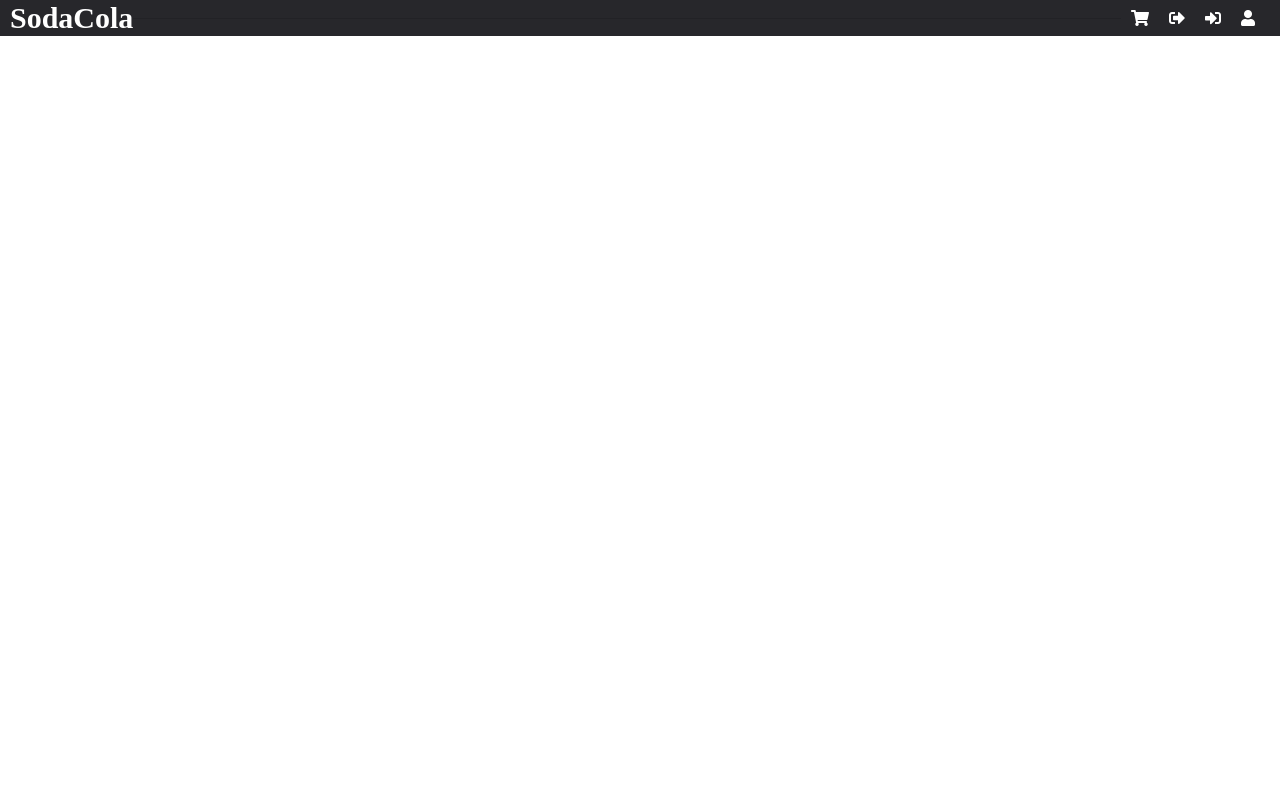
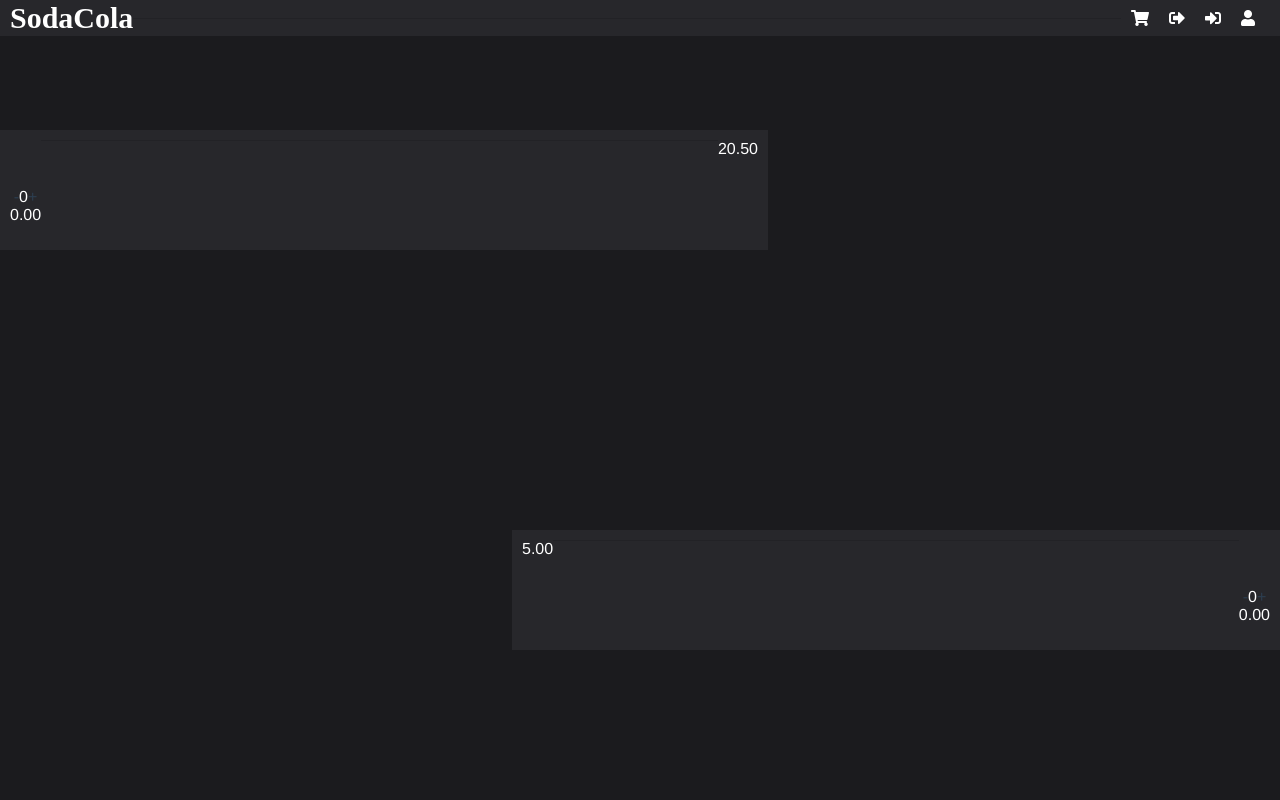
Before and after one commit to LuccaBarroso/vueecommerce, a Vue app: page / in a window 1280 px wide. Shown: the top 800 px of the page. Built offline with nearby package versions, Linux system fonts and the light colour scheme; a web font is replaced by a local one.

Commit message:
started productDisplay

```diff
--- a/package.json
+++ b/package.json
@@ -11,7 +11,8 @@
     "core-js": "^3.6.5",
     "vue": "^2.6.11",
     "vue-router": "^3.2.0",
-    "vuetify": "^2.5.9"
+    "vuetify": "^2.5.9",
+    "vuex": "^3.6.2"
   },
   "devDependencies": {
     "@fortawesome/fontawesome-free": "^5.15.4",
--- a/src/components/NavBar.vue
+++ b/src/components/NavBar.vue
@@ -18,6 +18,7 @@ export default {
 
 <style lang="scss" scoped>
 .topbar {
+  z-index: 1;
   display: flex;
   width: 100vw;
   position: fixed;
--- /dev/null
+++ b/src/components/productDisplay.vue
@@ -0,0 +1,27 @@
+<template>
+  <ul class="products">
+    <li v-for="item in products" :key="item.id">
+      <product-display-item v-bind="item" />
+    </li>
+  </ul>
+</template>
+
+<script>
+import productDisplayItem from "./productDisplayItem.vue";
+export default {
+  components: { productDisplayItem },
+  data() {
+    return { products: this.$store.state.products };
+  },
+};
+</script>
+
+<style lang="scss" scoped>
+.products {
+  padding-top: 50px;
+  width: 100%;
+  background-color: #1b1b1e;
+  display: flex;
+  flex-direction: column;
+}
+</style>
--- /dev/null
+++ b/src/components/productDisplayItem.vue
@@ -0,0 +1,79 @@
+<template>
+  <div class="item">
+    <div class="info" :class="{ odd: isOdd() }">
+      <div class="qntbox">
+        <div class="qnt">
+          <button>-</button>
+          <p>0</p>
+          <button>+</button>
+        </div>
+        <div class="total">
+          <p>0.00</p>
+        </div>
+      </div>
+      <v-divider></v-divider>
+      <div class="price">
+        <p>{{ price.toFixed(2) }}</p>
+      </div>
+    </div>
+  </div>
+</template>
+
+<script>
+export default {
+  props: {
+    id: {
+      type: Number,
+      required: true,
+    },
+    name: {
+      type: String,
+      required: true,
+    },
+    price: {
+      type: Number,
+      required: true,
+    },
+  },
+  methods: {
+    isOdd: function() {
+      return this.id % 2 !== 0;
+    },
+  },
+};
+</script>
+
+<style lang="scss" scoped>
+.item {
+  width: 100%;
+  padding-bottom: 40vh;
+  padding-top: 10vh;
+  position: relative;
+  .info {
+    position: absolute;
+    width: 60%;
+    height: 15vh;
+    background-color: #27272b;
+    display: flex;
+    padding: 10px;
+    justify-content: right;
+    .qntbox {
+      flex-direction: column;
+      padding-top: 6vh;
+      .qnt {
+        display: flex;
+        flex-direction: row;
+        align-items: center;
+        justify-content: center;
+      }
+    }
+  }
+  p {
+    color: white;
+  }
+}
+.odd {
+  flex-direction: row-reverse;
+  right: 0;
+}
+</style>
--- a/src/main.js
+++ b/src/main.js
@@ -1,12 +1,14 @@
-import Vue from 'vue'
-import App from './App.vue'
-import vuetify from './plugins/vuetify'
-import router from './router'
+import Vue from "vue";
+import App from "./App.vue";
+import vuetify from "./plugins/vuetify";
+import router from "./router";
+import store from "./store";
 
-Vue.config.productionTip = false
+Vue.config.productionTip = false;
 
 new Vue({
   vuetify,
   router,
-  render: h => h(App)
-}).$mount('#app')
+  store,
+  render: (h) => h(App),
+}).$mount("#app");
--- /dev/null
+++ b/src/store/index.js
@@ -0,0 +1,14 @@
+import Vue from "vue";
+import Vuex from "vuex";
+
+Vue.use(Vuex);
+
+export default new Vuex.Store({
+  state: {
+    products: [
+      { id: 0, name: "bottle", price: 20.5 },
+      { id: 1, name: "can", price: 5.0 },
+      { id: 2, name: "cap", price: 24.1 },
+    ],
+  },
+});
--- a/src/views/Home.vue
+++ b/src/views/Home.vue
@@ -1,11 +1,16 @@
 <template>
-  <div class="home"></div>
+  <div class="home">
+    <product-display> </product-display>
+  </div>
 </template>
 
 <script>
-// @ is an alias to /src
+import productDisplay from "../components/productDisplay.vue";
 
 export default {
+  components: { productDisplay },
   name: "Home",
 };
 </script>
+
+<style lang="scss" scoped></style>
```
Also changed, not shown: 1 other file (tests, documents, lock files or other folders).
